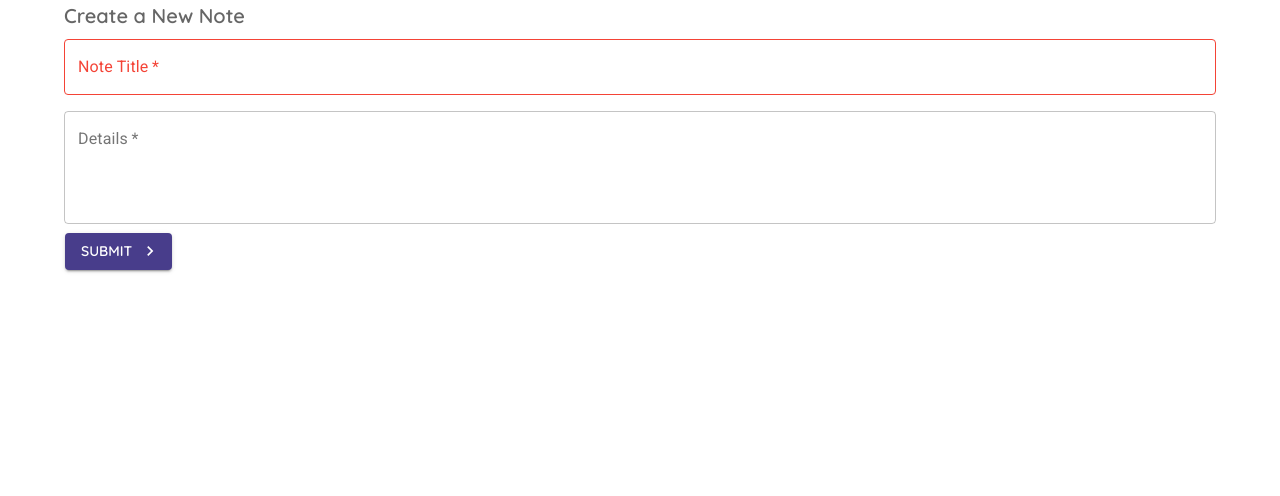
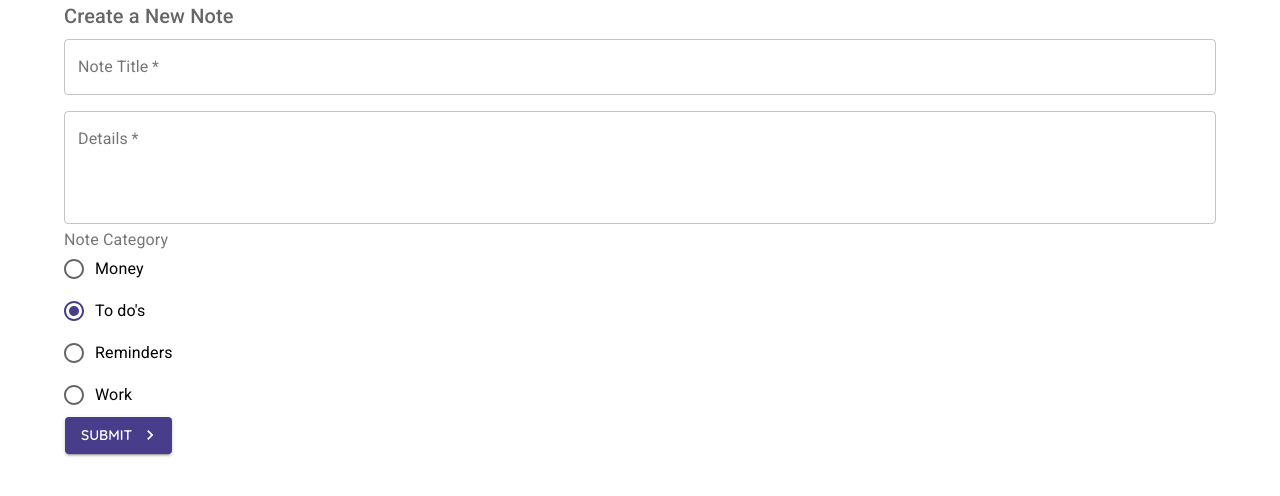
Before and after one commit to vbaziuk/note-board, a React (Create React App) app: page /create in a window 1280 px wide. Shown: the top 496 px of the page. Built offline with nearby package versions, Linux system fonts and the light colour scheme.

Commit message:
added form

```diff
--- a/src/App.js
+++ b/src/App.js
@@ -6,9 +6,10 @@ import { purple } from '@mui/material/colors'
 
 // custom theme created here
 const theme = createTheme({
+  // #483d8b is mui 'DarkSlateBlue' color code (for radio icons)
   palette: {
     primary: {
-      main: '#fefefe'
+      main: '#483d8b'
     }
   },
   typography: {
--- a/src/pages/Create.js
+++ b/src/pages/Create.js
@@ -1,13 +1,18 @@
-import React from 'react'
+import React from 'react';
+import { useState } from 'react';
 import Typography from '@mui/material/Typography';
 import Button from '@mui/material/Button';
 import Container from '@mui/system/Container';
 import KeyboardArrowRightIcon from '@mui/icons-material/KeyboardArrowRight';
 import TextField from '@material-ui/core/TextField';
-import { useState } from 'react';
+import Radio from '@mui/material/Radio';
+import RadioGroup from '@mui/material/RadioGroup';
 // import { css } from '@emotion/react';
 
 import { styled } from '@mui/system';
+import { FormControlLabel } from '@material-ui/core';
+
+import { FormControl, FormLabel } from '@mui/material/';
 
 const StyledButton = styled(Button)({
   backgroundColor: 'darkslateblue',
@@ -20,17 +25,41 @@ const StyledTextfield = styled(TextField)({
   margin: 5
 })
 
+const StyledFormControl = styled(FormControl)({
+  // here
+  field: {
+    marginTop: 20,
+    marginBottom: 20,
+    display: 'block'
+  }
+})
+
 
 export default function Create() {
 
   const [title, setTitle] = useState('')
   const [details, setDetails] = useState('')
+  const [titleError, setTitleError] = useState(false)
+  const [detailsError, setDetailsError] = useState(false)
+
+  const [category, setCategory] = useState('todos')
 
   const handleSubmit = (e) => {
     e.preventDefault()
 
+    setTitleError(false)
+    setDetailsError(false)
+
+    if (title == '') {
+      setTitleError(true)
+    }
+
+    if (details == '') {
+      setDetailsError(true)
+    }
+
     if (title && details) {
-      console.log(title, details)
+      console.log(title, details, category)
     }
   }
 
@@ -55,7 +84,7 @@ export default function Create() {
           color="primary"
           fullWidth
           required
-          error={true}
+          error={titleError}
         />
 
 
@@ -69,11 +98,31 @@ export default function Create() {
           fullWidth
           required
           margin='normal'
+          error={detailsError}
         />
 
 
+        <StyledFormControl>
+        {/* <FormControl> */}
+          <FormLabel>
+            Note Category
+          </FormLabel>
+
+          <RadioGroup
+            value={category}
+            onChange={(e) => setCategory(e.target.value)}
+          >
+            <FormControlLabel value="money" control={<Radio />} label="Money" />
+            <FormControlLabel value="todos" control={<Radio />} label="To do's" />
+            <FormControlLabel value="reminders" control={<Radio />} label="Reminders" />
+            <FormControlLabel value="work" control={<Radio />} label="Work" />
+          </RadioGroup>
+        {/* </FormControl> */}
+        </StyledFormControl>
+
+        <br/>
+
         <StyledButton
-          onClick={() => console.log("test me out!!")}
           type="submit"
           variant="contained"
           endIcon={<KeyboardArrowRightIcon />}
```
